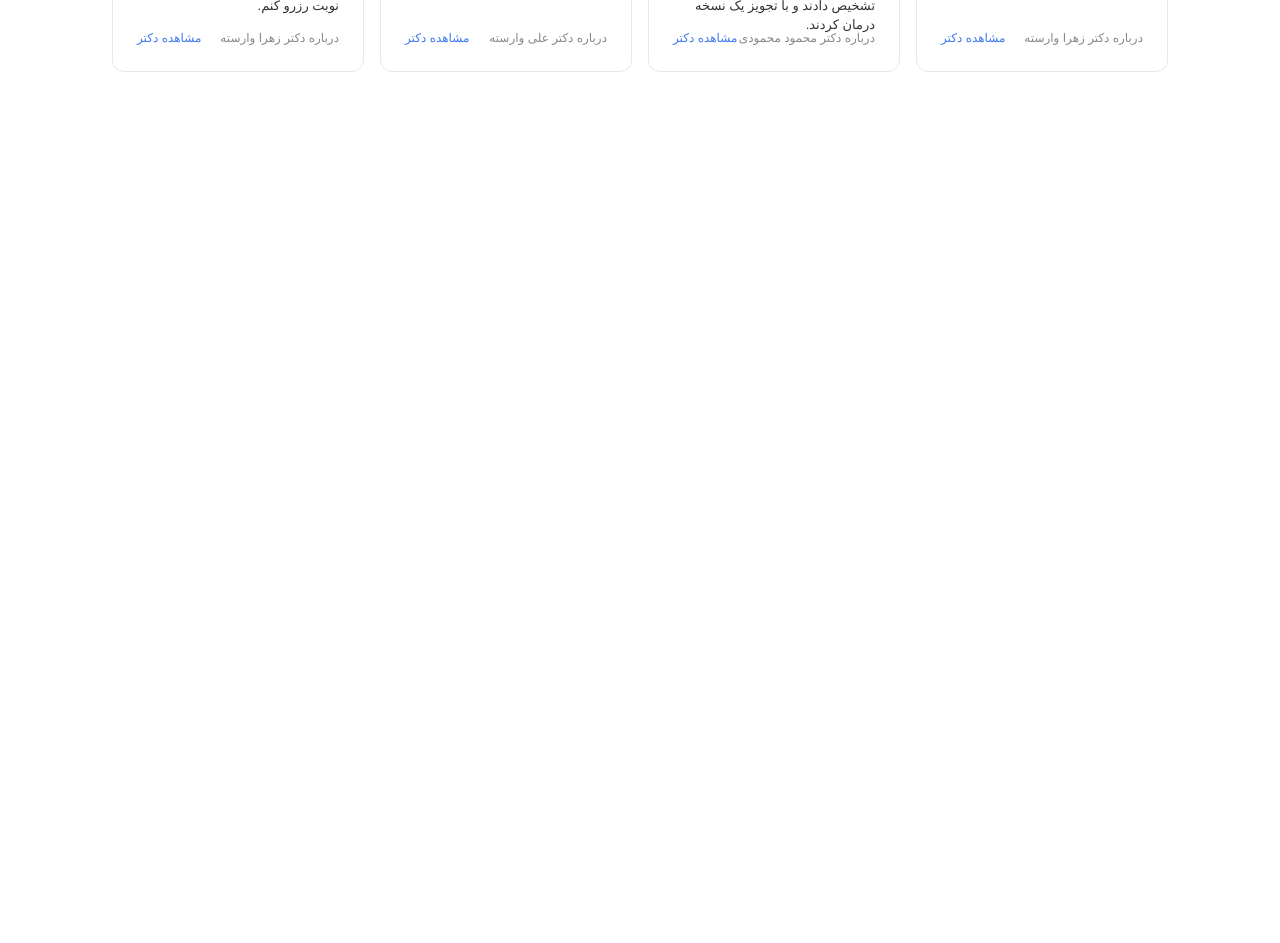
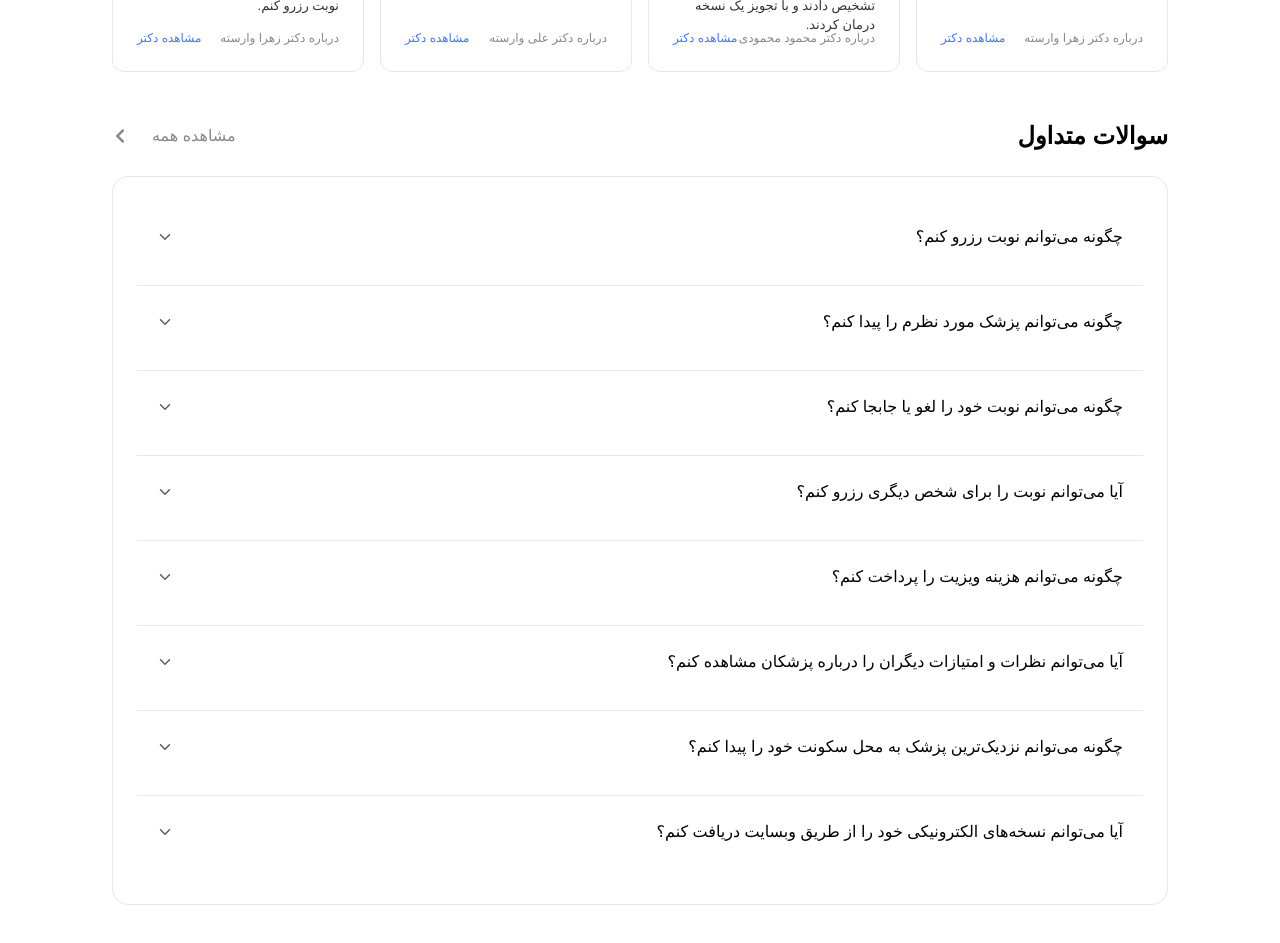
Before and after one commit to M-sahand-dev/Doctor-Appointment, a React (Vite) app: page / in a window 1280 px wide. Shown: the part 2840-3783 px from the top of the page. Before the commit the page ends 2964 px from the top, so only its background shows below. Built offline with nearby package versions, Linux system fonts and the light colour scheme; a web font is replaced by a local one.

Commit message:
Added FAQ section to landing page with common questions and answers.

```diff
--- a/src/components/home-page-(landing)/LandingPage.tsx
+++ b/src/components/home-page-(landing)/LandingPage.tsx
@@ -6,6 +6,7 @@ import {
   NewDr,
   PopulerDoctors,
   Prescription,
+  Questions,
   SkilsList,
 } from "../index";
 
@@ -22,6 +23,7 @@ export const LandingPage = (): JSX.Element => {
           <Prescription />
           <NewDr />
           <Comments />
+          <Questions />
         </main>
       </div>
     </div>
--- /dev/null
+++ b/src/components/home-page-(landing)/Questions.tsx
@@ -0,0 +1,52 @@
+import { useId, useState, type JSX } from "react";
+import { TitleProduct, SeeAll } from "../index";
+import { questions } from "../../constant";
+import { IoIosArrowDown } from "react-icons/io";
+
+export const Questions = (): JSX.Element => {
+  const id = useId();
+  const [showMore, setShowMore] = useState<string | null>(null);
+
+  const handelShowMore = (question: string) => {
+    setShowMore(showMore === question ? null : question);
+  };
+  return (
+    <section className="questions my-12">
+      <div className="flex items-center justify-between mb-6">
+        <TitleProduct text="">سوالات متداول</TitleProduct>
+        <SeeAll href="" />
+      </div>
+      <div className="p-6 rounded-2xl bg-white border border-gray--100">
+        {/* Questions List */}
+        {questions.map((question) => (
+          <article
+            key={question.id + id}
+            onClick={() => handelShowMore(question.question)}
+            className={`px-5 py-6 flex flex-col gap-3 cursor-pointer ${
+              question.id === 1 ? "" : "border-t border-gray--100"
+            }`}>
+            <div className="flex justify-between items-center">
+              <p className="font-medium text-Body-M text-black">
+                {question.question}
+              </p>
+              <IoIosArrowDown
+                className={`transition-transform duration-300 ease-in-out text-gray--600 ${
+                  showMore === question.question ? "rotate-180" : ""
+                }`}
+              />
+            </div>
+            <div
+              className={`overflow-hidden transition-all duration-300 ease-in-out ${
+                showMore === question.question
+                  ? "max-h-[500px] opacity-100"
+                  : "max-h-0 opacity-0"
+              }`}>
+              <p className={`text-XS text-gray--700 pl-4`}>{question.answer}</p>
+            </div>
+          </article>
+        ))}
+        <div className="grid grid-cols-3 gap-6 max-lg:grid-cols-2 max-sm:grid-cols-1"></div>
+      </div>
+    </section>
+  );
+};
--- a/src/components/home-page-(landing)/index.ts
+++ b/src/components/home-page-(landing)/index.ts
@@ -5,3 +5,4 @@ export * from "./populerDoctors";
 export * from "./prescription";
 export * from "./newDr";
 export * from "./Comments";
+export * from "./Questions";
--- a/src/constant/data.ts
+++ b/src/constant/data.ts
@@ -3,6 +3,7 @@ import type {
   Comment,
   Doctor,
   NavigationItem,
+  Questions,
   SkillItem,
 } from "../type/type";
 
@@ -369,3 +370,56 @@ export const commentsUser: Comment[] = [
     aboutDr: "درباره دکتر  لعیا زنگنه",
   },
 ];
+
+export const questions: Questions[] = [
+  {
+    id: 1,
+    question: "چگونه می‌توانم نوبت رزرو کنم؟",
+    answer:
+      "پس از پیدا کردن پزشک مورد نظر، بر روی دکمه ‘رزرو نوبت’ کلیک کنید. سپس، تاریخ و ساعت مورد نظر خود را از تقویم پزشک انتخاب کنید و اطلاعات خود را وارد کنید. پس از تایید، نوبت شما ثبت خواهد شد و پیامک تایید برای شما ارسال می‌شود.",
+  },
+  {
+    id: 2,
+    question: "چگونه می‌توانم پزشک مورد نظرم را پیدا کنم؟",
+    answer:
+      "می‌توانید از فیلترهای موجود در صفحه جستجوی پزشکان استفاده کنید. شما می‌توانید تخصص، شهر، و سایر معیارها را انتخاب کنید تا لیستی از پزشکان متناسب با نیازهای خود مشاهده کنید.",
+  },
+  {
+    id: 3,
+    question: "چگونه می‌توانم نوبت خود را لغو یا جابجا کنم؟",
+    answer:
+      "برای لغو یا جابجایی نوبت، به صفحه ‘مدیریت نوبت‌ها’ بروید. در این صفحه، می‌توانید نوبت‌های رزرو شده خود را مشاهده کنید و گزینه‌های لغو یا تغییر نوبت را انتخاب کنید. توجه داشته باشید که ممکن است شرایط خاصی برای لغو یا جابجایی نوبت وجود داشته باشد.",
+  },
+  {
+    id: 4,
+    question: "آیا می‌توانم نوبت را برای شخص دیگری رزرو کنم؟",
+    answer:
+      "بله، می‌توانید نوبت را برای شخص دیگری رزرو کنید. برای اینکار، به صفحه ‘مدیریت نوبت‌ها’ بروید. در این صفحه، می‌توانید نوبت‌های رزرو شده خود را مشاهده کنید و گزینه‌های لغو یا تغییر نوبت را انتخاب کنید. توجه داشته باشید که ممکن است شرایط خاصی برای لغو یا جابجایی نوبت وجود داشته باشد.",
+  },
+  {
+    id: 5,
+    question: "چگونه می‌توانم هزینه ویزیت را پرداخت کنم؟",
+    answer:
+      "پرداخت هزینه ویزیت به صورت آنلاین از طریق درگاه پرداخت امن سایت انجام می‌شود. پس از رزرو نوبت، شما به صفحه پرداخت هدایت خواهید شد که می‌توانید با استفاده از کارت بانکی خود، هزینه را پرداخت کنید.",
+  },
+  {
+    id: 6,
+    question:
+      "آیا می‌توانم نظرات و امتیازات دیگران را درباره پزشکان مشاهده کنم؟",
+    answer:
+      "بله، در صفحه پروفایل هر پزشک، می‌توانید نظرات و امتیازات دیگران را مشاهده کنید. این اطلاعات می‌تواند به شما کمک کند تا تصمیم بهتری در انتخاب پزشک بگیرید.",
+  },
+  {
+    id: 7,
+    question: "چگونه می‌توانم نزدیک‌ترین پزشک به محل سکونت خود را پیدا کنم؟",
+    answer:
+      "می‌توانید از فیلتر ‘موقعیت جغرافیایی’ در صفحه جستجوی پزشکان استفاده کنید. با وارد کردن آدرس یا استفاده از موقعیت فعلی خود، می‌توانید لیستی از پزشکان نزدیک به محل سکونت خود را مشاهده کنید.",
+  },
+  {
+    id: 8,
+    question:
+      "آیا می‌توانم نسخه‌های الکترونیکی خود را از طریق وبسایت دریافت کنم؟",
+    answer:
+      "بله، پس از ویزیت پزشک، می‌توانید نسخه الکترونیکی خود را از طریق حساب کاربری خود در وبسایت دریافت کنید. نسخه‌ها به صورت PDF قابل دانلود و چاپ هستند.",
+  },
+];
--- a/src/type/type.ts
+++ b/src/type/type.ts
@@ -51,3 +51,9 @@ export interface Comment {
   description: string;
   aboutDr?: string;
 }
+
+export interface Questions {
+  id: number;
+  question: string;
+  answer: string;
+}
```
